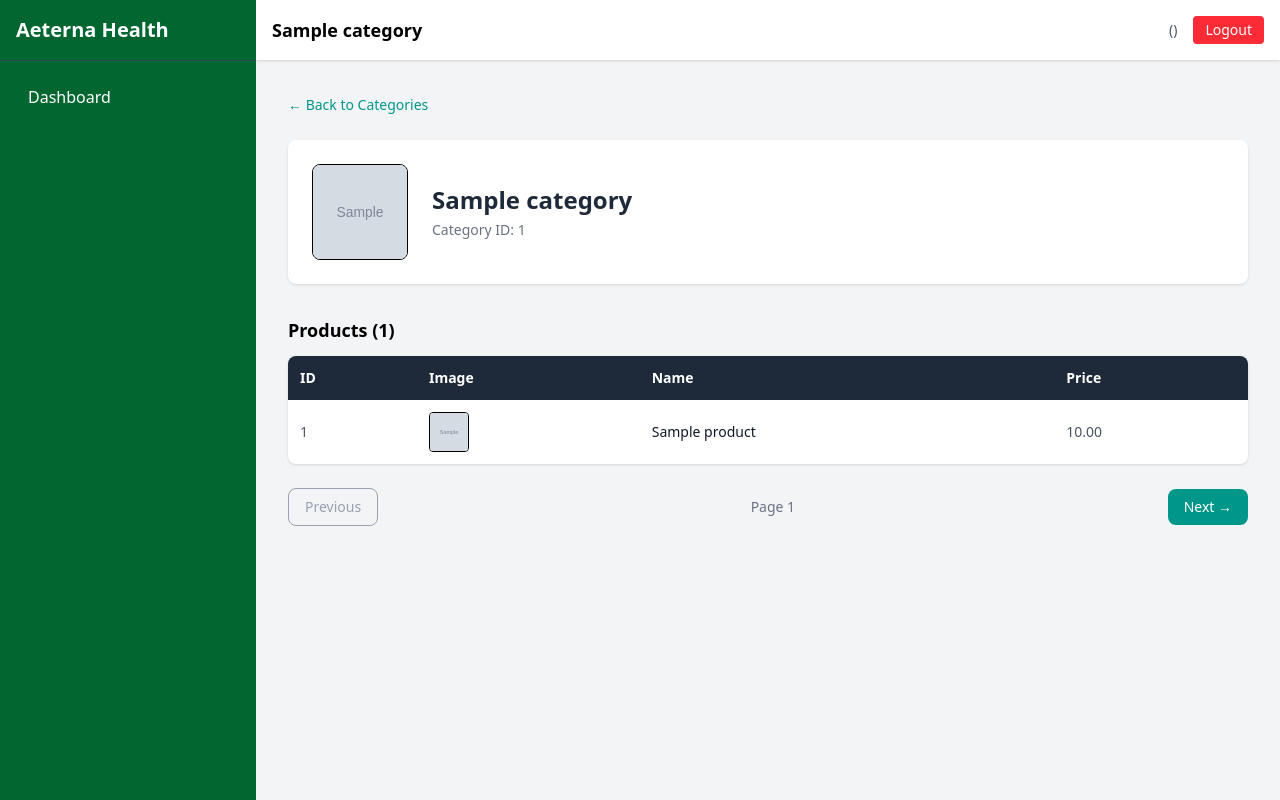
After one commit to rychanroth/aeterna_health_api, a Django app: template templates/categories/category_detail.html in a window 1280 px wide. The commit adds this page. Run offline with Django 5.2, Linux system fonts and the light colour scheme; tables that the repository leaves empty hold one stand-in row (values such as "Sample post"); the template is opened without the code that fills it: values that come from a table or form of the project are taken from there, most other values are stand-ins (such as "Sample title", 1, 10 or a date in 2020); grey boxes marked "Sample" are stand-in pictures; parts of the project's set-up code (start-up, migrations or seed data) failed here and were passed over.

Commit message:
feat(template): add `category_detail`

```diff
--- a/medicines/template_urls.py
+++ b/medicines/template_urls.py
@@ -7,7 +7,8 @@ urlpatterns = [
     path('', home, name='home'),
     path('login/', login_page, name='template_login'),
     path('logout/', logout_view, name='template_logout'),
-    path('categories/', categories_list, name='template_categories')
+    path('categories/', categories_list, name='template_categories'),
+    path('categories/<int:id>/', category_detail, name='template_category_detail'),
 ]
 
 # By default, Django's development server refuses to serve media files.
--- a/static/css/output.css
+++ b/static/css/output.css
@@ -14,12 +14,12 @@
     --color-green-800: oklch(44.8% 0.119 151.328);
     --color-teal-600: oklch(60% 0.118 184.704);
     --color-teal-700: oklch(51.1% 0.096 186.391);
+    --color-teal-900: oklch(38.6% 0.063 188.416);
     --color-blue-500: oklch(62.3% 0.214 259.815);
     --color-blue-600: oklch(54.6% 0.245 262.881);
     --color-blue-700: oklch(48.8% 0.243 264.376);
     --color-gray-50: oklch(98.5% 0.002 247.839);
     --color-gray-100: oklch(96.7% 0.003 264.542);
-    --color-gray-200: oklch(92.8% 0.006 264.531);
     --color-gray-400: oklch(70.7% 0.022 261.325);
     --color-gray-500: oklch(55.1% 0.027 264.364);
     --color-gray-600: oklch(44.6% 0.03 256.802);
@@ -212,17 +212,29 @@
   .top-0 {
     top: calc(var(--spacing) * 0);
   }
+  .mt-1 {
+    margin-top: calc(var(--spacing) * 1);
+  }
   .mt-4 {
     margin-top: calc(var(--spacing) * 4);
   }
+  .mt-6 {
+    margin-top: calc(var(--spacing) * 6);
+  }
   .mb-2 {
     margin-bottom: calc(var(--spacing) * 2);
+  }
+  .mb-3 {
+    margin-bottom: calc(var(--spacing) * 3);
   }
   .mb-4 {
     margin-bottom: calc(var(--spacing) * 4);
   }
   .mb-6 {
     margin-bottom: calc(var(--spacing) * 6);
+  }
+  .mb-8 {
+    margin-bottom: calc(var(--spacing) * 8);
   }
   .block {
     display: block;
@@ -239,6 +251,9 @@
   .h-10 {
     height: calc(var(--spacing) * 10);
   }
+  .h-24 {
+    height: calc(var(--spacing) * 24);
+  }
   .h-screen {
     height: 100vh;
   }
@@ -247,6 +262,9 @@
   }
   .w-10 {
     width: calc(var(--spacing) * 10);
+  }
+  .w-24 {
+    width: calc(var(--spacing) * 24);
   }
   .w-64 {
     width: calc(var(--spacing) * 64);
@@ -277,6 +295,9 @@
   }
   .gap-4 {
     gap: calc(var(--spacing) * 4);
+  }
+  .gap-6 {
+    gap: calc(var(--spacing) * 6);
   }
   .space-y-2 {
     :where(& > :not(:last-child)) {
@@ -311,6 +332,10 @@
   .border {
     border-style: var(--tw-border-style);
     border-width: 1px;
+  }
+  .border-2 {
+    border-style: var(--tw-border-style);
+    border-width: 2px;
   }
   .border-t {
     border-top-style: var(--tw-border-style);
@@ -365,6 +390,9 @@
   }
   .p-4 {
     padding: calc(var(--spacing) * 4);
+  }
+  .p-6 {
+    padding: calc(var(--spacing) * 6);
   }
   .p-8 {
     padding: calc(var(--spacing) * 8);
@@ -443,6 +471,12 @@
   .text-red-700 {
     color: var(--color-red-700);
   }
+  .text-teal-600 {
+    color: var(--color-teal-600);
+  }
+  .text-teal-700 {
+    color: var(--color-teal-700);
+  }
   .text-white {
     color: var(--color-white);
   }
@@ -481,6 +515,13 @@
       }
     }
   }
+  .hover\:bg-gray-50 {
+    &:hover {
+      @media (hover: hover) {
+        background-color: var(--color-gray-50);
+      }
+    }
+  }
   .hover\:bg-gray-50\/70 {
     &:hover {
       @media (hover: hover) {
@@ -509,6 +550,20 @@
     &:hover {
       @media (hover: hover) {
         background-color: var(--color-teal-700);
+      }
+    }
+  }
+  .hover\:text-teal-900 {
+    &:hover {
+      @media (hover: hover) {
+        color: var(--color-teal-900);
+      }
+    }
+  }
+  .hover\:underline {
+    &:hover {
+      @media (hover: hover) {
+        text-decoration-line: underline;
       }
     }
   }
--- /dev/null
+++ b/templates/categories/category_detail.html
@@ -0,0 +1,75 @@
+{% extends 'base.html' %}
+
+{% block title %}{{ category.name }} - Aeterna Health{% endblock %}
+
+{% block page_title %}{{ category.name }}{% endblock %}
+
+{% block content %}
+<div class="mb-6">
+    <a href="{% url 'template_categories' %}" class="text-teal-600 hover:underline text-sm">&larr; Back to Categories</a>
+</div>
+
+<div class="bg-white rounded-lg shadow p-6 mb-8 flex items-center gap-6">
+    {% if category.image %}
+        <img src="{{ category.image }}" class="w-24 h-24 object-cover rounded-lg border">
+    {% else %}
+        <div class="w-24 h-24 bg-gray-100 rounded-lg flex items-center justify-center text-gray-400 border-2 border-dashed">
+            No img
+        </div>
+    {% endif %}
+    <div>
+        <h2 class="text-2xl font-bold text-gray-800">{{ category.name }}</h2>
+        <p class="text-gray-500 text-sm mt-1">Category ID: {{ category.id }}</p>
+    </div>
+</div>
+
+<h3 class="text-lg font-semibold mb-3">Products ({{ count }})</h3>
+
+<table class="w-full bg-white rounded-lg shadow overflow-hidden">
+    <thead class="bg-gray-800 text-white">
+        <tr>
+            <th class="p-3 text-left text-sm">ID</th>
+            <th class="p-3 text-left text-sm">Image</th>
+            <th class="p-3 text-left text-sm">Name</th>
+            <th class="p-3 text-left text-sm">Price</th>
+        </tr>
+    </thead>
+    <tbody class="divide-y divide-gray-100">
+        {% for product in products %}
+        <tr class="hover:bg-gray-50 transition-colors">
+            <td class="p-3 text-sm text-gray-600">{{ product.id }}</td>
+            <td class="p-3">
+                {% if product.image %}
+                    <img src="{{ product.image }}" class="w-10 h-10 object-cover rounded border">
+                {% else %}
+                    <div class="w-10 h-10 bg-gray-100 rounded flex items-center justify-center text-gray-400 text-xs border border-dashed">No img</div>
+                {% endif %}
+            </td>
+            <td class="p-3 text-sm font-medium text-gray-900">{{ product.name }}</td>
+            <td class="p-3 text-sm text-gray-600">{{ product.selling_price }}</td>
+        </tr>
+        {% empty %}
+        <tr>
+            <td colspan="4" class="p-8 text-center text-gray-400 text-sm">No products in this category.</td>
+        </tr>
+        {% endfor %}
+    </tbody>
+</table>
+
+<!-- Pagination (Same pattern as categories) -->
+<div class="mt-6 flex items-center justify-between">
+    {% if prev_page %}
+        <a href="?page={{ prev_page }}" class="bg-teal-600 text-white px-4 py-2 rounded-lg text-sm font-medium hover:bg-teal-700">&larr; Previous</a>
+    {% else %}
+        <span class="bg-gray-100 text-gray-400 px-4 py-2 rounded-lg text-sm font-medium border">Previous</span>
+    {% endif %}
+
+    <span class="text-sm text-gray-500">Page {{ current_page }}</span>
+
+    {% if next_page %}
+        <a href="?page={{ next_page }}" class="bg-teal-600 text-white px-4 py-2 rounded-lg text-sm font-medium hover:bg-teal-700">Next &rarr;</a>
+    {% else %}
+        <span class="bg-gray-100 text-gray-400 px-4 py-2 rounded-lg text-sm font-medium border">Next</span>
+    {% endif %}
+</div>
+{% endblock %}
```
Also changed, not shown: medicines/template_views.py (+45 -1 lines), templates/categories/categories.html (renamed from templates/categories.html, +12 -4 lines).
